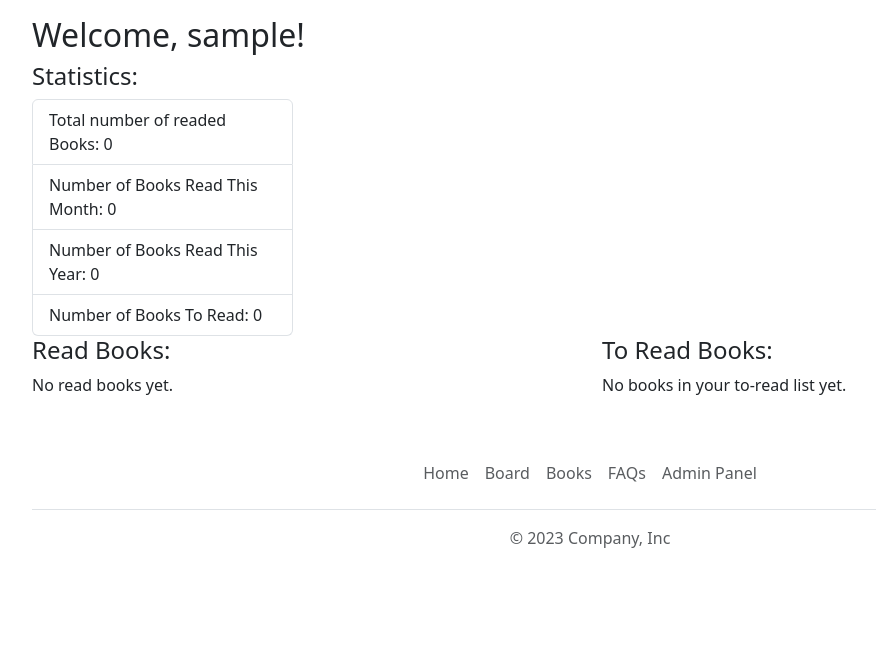
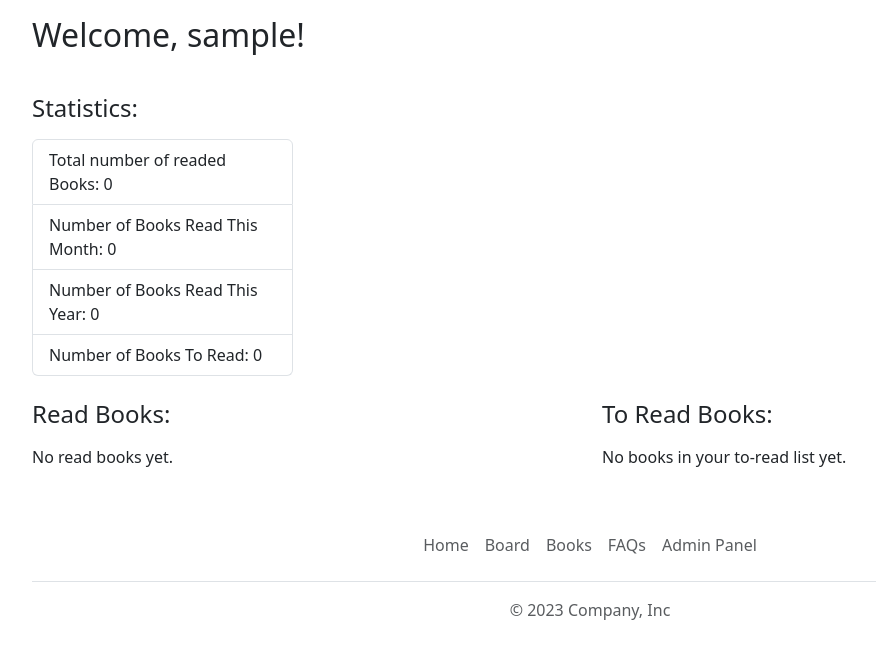
Before and after one commit to kronek1122/Bookshelf_ecommerce, a Django app: page /mybook/profile/ in a window 1280 px wide. Shown: the part 72-731 px from the top of the page, without its empty margins (50-926 px from the left). Run offline with Django 4.2, Linux system fonts and the light colour scheme; the visitor is signed in with stand-in values (Sample User, id 1); some libraries are stand-ins or nearby versions.

Commit message:
add class to <h> for more space between lines

```diff
--- a/mybook/templates/mybook/home.html
+++ b/mybook/templates/mybook/home.html
@@ -13,7 +13,7 @@
 
     <h1>Witaj na stronie głównej</h1>
     <div class="row">
-        <h4>Main users statistics:</h4>
+        <h4 class="mt-4 mb-3">Main users statistics:</h4>
         <div class="col-md-3">
             <ul class="list-group">
                 <li class="list-group-item">Total number of readed Books: {{ book_opinions|length }}</li>
--- a/mybook/templates/mybook/profile.html
+++ b/mybook/templates/mybook/profile.html
@@ -3,10 +3,10 @@
 
 <body>
     <div class="container mt-3">
-        <h2>Welcome, {{ user.username }}!</h2>
+        <h2 class="mb-3">Welcome, {{ user.username }}!</h2>
         <div class="row">
             <div class="col-md-3">
-                <h4>Statistics:</h4>
+                <h4 class="mt-4 mb-3">Statistics:</h4>
                 <ul class="list-group">
                     <li class="list-group-item">Total number of readed Books: {{ read_books|length }}</li>
                     <li class="list-group-item">Number of Books Read This Month: {{ read_books_this_month|length }}</li>
@@ -19,7 +19,7 @@
 
         <div class="row">
             <div class="col-md-6">
-                <h4>Read Books:</h4>
+                <h4 class="mt-4 mb-3">Read Books:</h4>
                 {% if read_books %}
                     <ul class="list-group">
                         {% for book in read_books %}
@@ -43,7 +43,7 @@
             </div>
 
             <div class="col-md-6">
-                <h4>To Read Books:</h4>
+                <h4 class="mt-4 mb-3">To Read Books:</h4>
                 {% if to_read_books %}
                     <ul class="list-group">
                         {% for book in to_read_books %}
```
